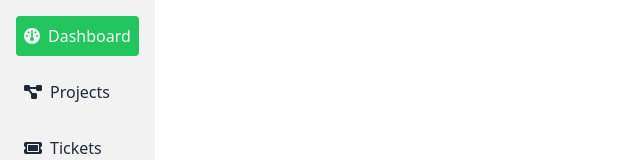
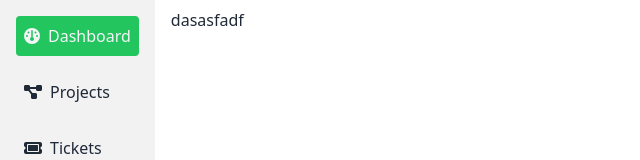
Before and after one commit to nagaokakid/mantis-2.0, a React (Vite) app: page /home in a window 1280 px wide. Shown: the top 160 px of the page, without its empty margins (0-640 px from the left). Built offline with nearby package versions, Linux system fonts and the light colour scheme.

Commit message:
resolved width issue for home menu by specifying min width to screen

```diff
--- a/src/features/home/Dashboard.tsx
+++ b/src/features/home/Dashboard.tsx
@@ -2,7 +2,8 @@
 
 const Dashboard = () => {
   return (
-    <div>Dashboard</div>
+    <div> <h1>dasasfadf</h1></div>
+
   )
 }
 
--- a/src/features/home/HomeContent.tsx
+++ b/src/features/home/HomeContent.tsx
@@ -1,15 +1,22 @@
 import {MenuItemContext} from './MenuItemContext';
 import HomeMenu from './HomeMenu';
 import {useState, useContext} from 'react';
+import Dashboard from './Dashboard';
 
 
 const HomeContent: React.FC = () => {
   const [selectedItem, setSelectedItem] = useState("Dashboard");
 
   return (
+    <div className="flex max-w-screen overflow-x-hidden">
     <MenuItemContext.Provider value={{selectedItem, setSelectedItem}}>
       <HomeMenu></HomeMenu>
+      <div className="mx-4 my-2">
+      {selectedItem === "Dashboard" && <Dashboard/>}
+      {selectedItem === "Projects"}
+      </div>
     </MenuItemContext.Provider>
+    </div>
   )
 }
 
--- a/src/features/home/HomeMenu.tsx
+++ b/src/features/home/HomeMenu.tsx
@@ -26,7 +26,7 @@
 
   return (
 
-    <div className="flex flex-col justify-between w-fit h-screen">
+    <div className="flex flex-col justify-between min-w-fit h-screen">
       <ul className="menu-vertical bg-base-200 px-4 pt-4 space-y-4 flex flex-col flex-grow text-md">
         <li className={`flex hover:cursor-pointer ${getSelectedIcon("Dashboard")}`} onClick={() => handleIconClick("Dashboard")}>
           <div className="space-x-2 px-2 py-2">
```
